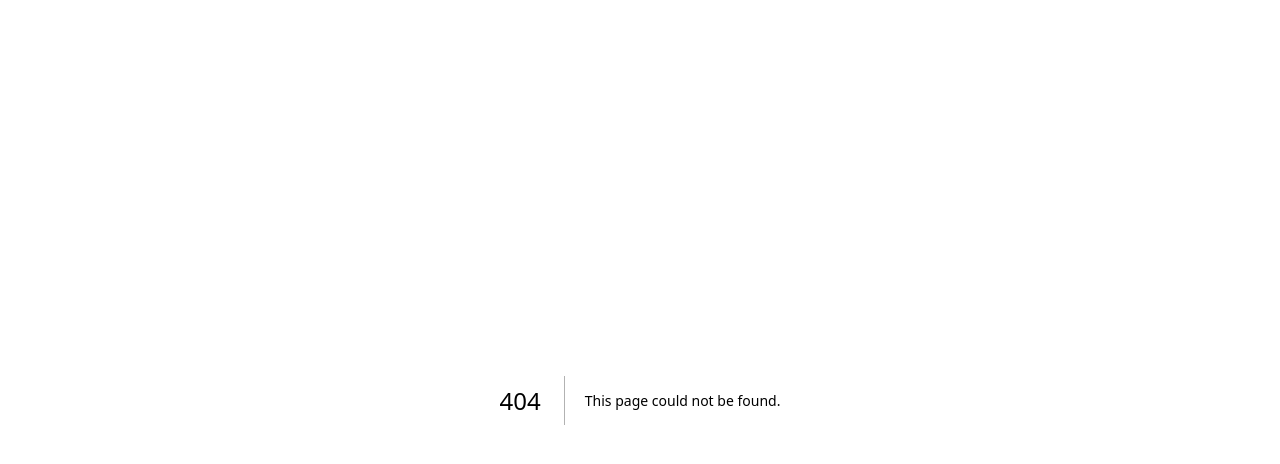
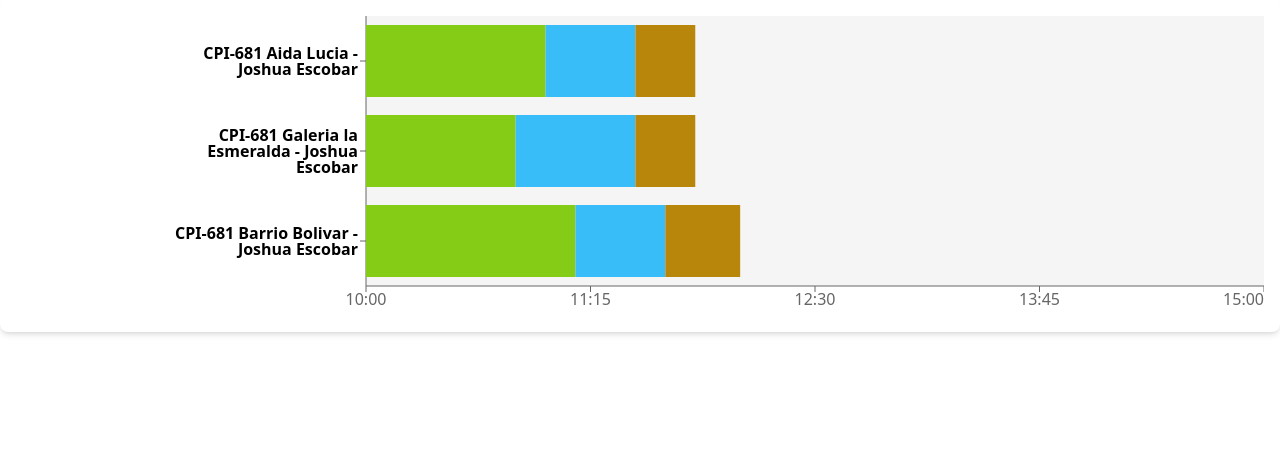
Before and after one commit to DanielSolarte23/frontend_Arog_v4, a Next.js app: page /secure/administrador/rutas in a window 1280 px wide. Before the commit this address had no page. Shown: the top 464 px of the page. Built offline with nearby package versions, Linux system fonts and the light colour scheme.

Commit message:
graficaNueva

```diff
--- /dev/null
+++ b/src/app/secure/administrador/rutas/page.jsx
@@ -0,0 +1,12 @@
+import GraficaHoras from '@/components/GraficaHoras'
+import React from 'react'
+
+function Rutas() {
+  return (
+    <div>
+        <GraficaHoras/>
+    </div>
+  )
+}
+
+export default Rutas
--- a/src/components/GraficaHoras.jsx
+++ b/src/components/GraficaHoras.jsx
@@ -1,65 +1,67 @@
 "use client";
 
 import React from "react";
-import { FontAwesomeIcon } from "@fortawesome/react-fontawesome";
-import { faHome } from "@fortawesome/free-solid-svg-icons";
-import { BarChart, Bar, XAxis, YAxis, Tooltip, ResponsiveContainer, Cell } from "recharts";
+import { BarChart, Bar, XAxis, YAxis, Tooltip, ResponsiveContainer, ReferenceArea } from "recharts";
 
-// Definición de las programaciones
 const programaciones = [
-  { nombre: "CPI-681 Barrio Bolívar", conductor: "Cristian Montenegro", color: "#ca8a04", duraciones: [30, 15, 45] },
-  { nombre: "CPI-682 Los Robles", conductor: "Alfredo Gutierrez", color: "#a855f7", duraciones: [45, 30, 15] },
-  { nombre: "CPI-683 Santa María", conductor: "Veggeta Andres", color: "#f43f5e", duraciones: [60, 45] },
-  { nombre: "CPI-681 Galería la Esmeralda", conductor: "Joshua Montealegre", color: "#38bdf8", duraciones: [60, 30] },
+  {
+    nombre: "CPI-681 Aida Lucia - Joshua Escobar",
+    bloques: [
+      { id: 1, color: "#84cc16", duracion: 60 },
+      { id: 2, color: "#38bdf8", duracion: 30 },
+      { id: 3, color: "#b8860b", duracion: 20 },
+    ],
+  },
+  {
+    nombre: "CPI-681 Galeria la Esmeralda - Joshua Escobar",
+    bloques: [
+      { id: 1, color: "#84cc16", duracion: 50 },
+      { id: 2, color: "#38bdf8", duracion: 40 },
+      { id: 3, color: "#b8860b", duracion: 20 },
+    ],
+  },
+  {
+    nombre: "CPI-681 Barrio Bolivar - Joshua Escobar",
+    bloques: [
+      { id: 1, color: "#84cc16", duracion: 70 },
+      { id: 2, color: "#38bdf8", duracion: 30 },
+      { id: 3, color: "#b8860b", duracion: 25 },
+    ],
+  },
 ];
 
-// Generamos los datos para la gráfica sumando los tiempos de duración
-const chartData = programaciones.map((prog) => ({
-  nombre: prog.nombre,
-  minutos: prog.duraciones.reduce((acc, dur) => acc + dur, 0),
-  color: prog.color,
-  duraciones: prog.duraciones,
-}));
+const prepareChartData = (programaciones) => {
+  return programaciones.map((prog, index) => {
+    let data = { nombre: prog.nombre, index: index + 1 };
+    prog.bloques.forEach((bloque, i) => {
+      data[`bloque${i + 1}`] = bloque.duracion;
+    });
+    return data;
+  });
+};
 
-const GraficaHoras = () => {
+const colores = ["#84cc16", "#38bdf8", "#b8860b"];
+const horas = ["10:00", "10:30", "11:00", "11:30", "12:00", "12:30", "13:00", "13:30"];
+
+const HorasTimeline = () => {
+  const chartData = prepareChartData(programaciones);
+
   return (
-    <div className="p-4 bg-white rounded shadow-md">
-      {programaciones.map((prog, index) => (
-        <div key={index} className="mb-6 border rounded-lg p-4 shadow-md relative">
-          <h2 className="font-bold text-lg">{prog.nombre}</h2>
-          <p className="text-sm text-gray-600">{prog.conductor}</p>
-
-          <div className="relative mt-10 flex items-center w-full">
-            <FontAwesomeIcon icon={faHome} className="text-gray-600 mr-3" />
-            <div className="relative w-full">
-              <ResponsiveContainer width="100%" height={120}>
-                <BarChart data={[chartData[index]]} layout="vertical" barSize={25}>
-                  <XAxis type="number" hide />
-                  <YAxis dataKey="nombre" type="category" width={100} />
-                  <Tooltip />
-                  <Bar dataKey="minutos">
-                    <Cell fill={prog.color} />
-                  </Bar>
-                </BarChart>
-              </ResponsiveContainer>
-              {/* Contenedor de los tiempos de duración */}
-              <div className="absolute top-0 left-60 space-x-25 w-full h-full flex items-center pl-10">
-                {prog.duraciones.map((dur, idx) => (
-                  <div
-                    key={idx}
-                    className="px-2 py-1 text-xs font-bold text-black border border-black rounded-md shadow-sm mr-1"
-                    style={{ backgroundColor: prog.color }}
-                  >
-                    {dur} min
-                  </div>
-                ))}
-              </div>
-            </div>
-          </div>
-        </div>
-      ))}
+    <div className="bg-white p-4 rounded-lg shadow-md">
+      <ResponsiveContainer width="100%" height={300}>
+        <BarChart data={chartData} layout="vertical" margin={{ left: 150 }}>
+          {/* Agrega la banda de referencia para la barra de horas */}
+          <ReferenceArea x1={0} x2={300} fill="#ddd" fillOpacity={0.3} />
+          <XAxis type="number" domain={[0, 300]} tickFormatter={(tick) => `${Math.floor(tick / 60) + 10}:${(tick % 60).toString().padStart(2, '0')}`} />
+          <YAxis dataKey="nombre" type="category" width={200} tick={{ fill: "black", fontWeight: "bold" }} />
+          <Tooltip />
+          {colores.map((color, i) => (
+            <Bar key={i} dataKey={`bloque${i + 1}`} stackId="a" fill={color} />
+          ))}
+        </BarChart>
+      </ResponsiveContainer>
     </div>
   );
 };
 
-export default GraficaHoras;
+export default HorasTimeline;
```
